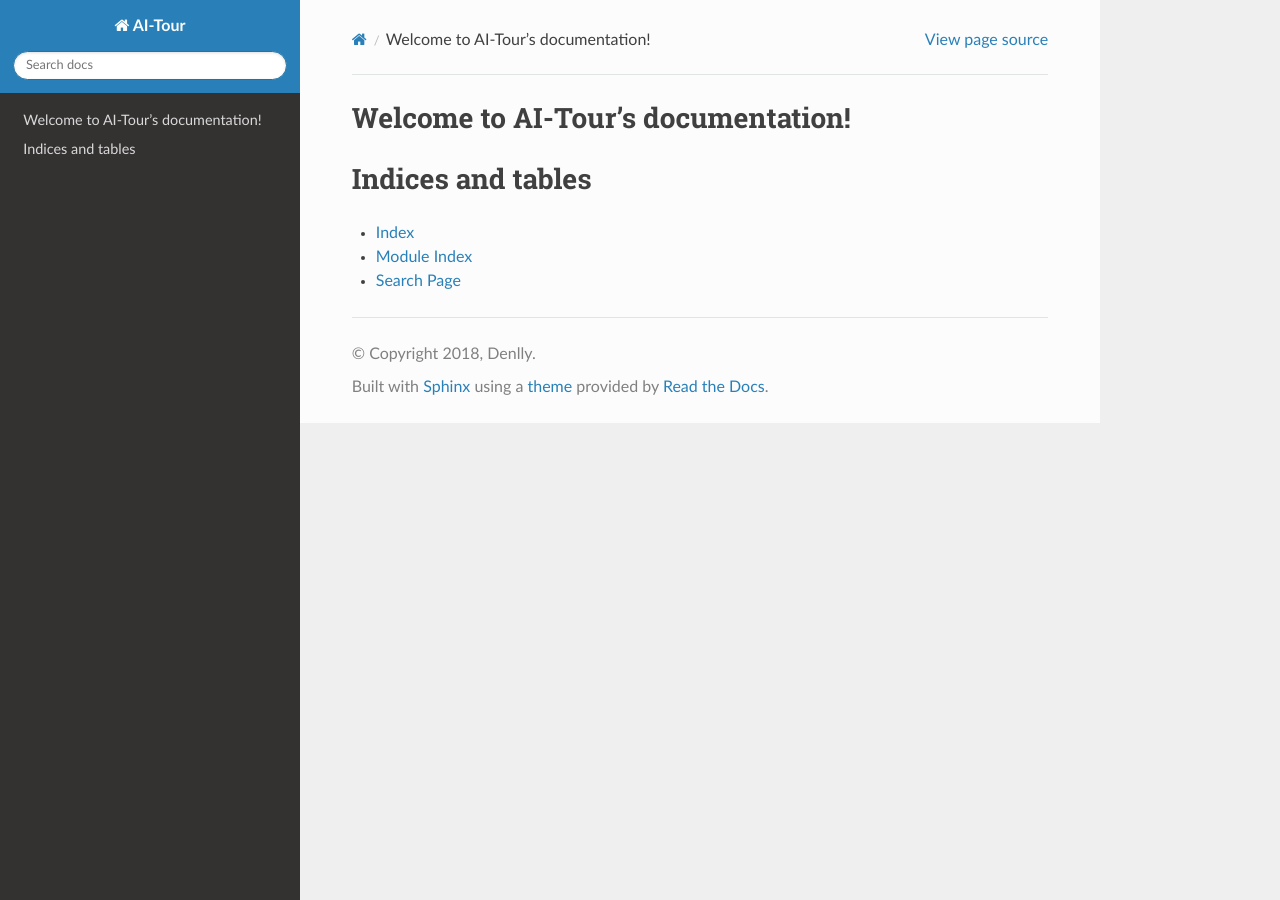
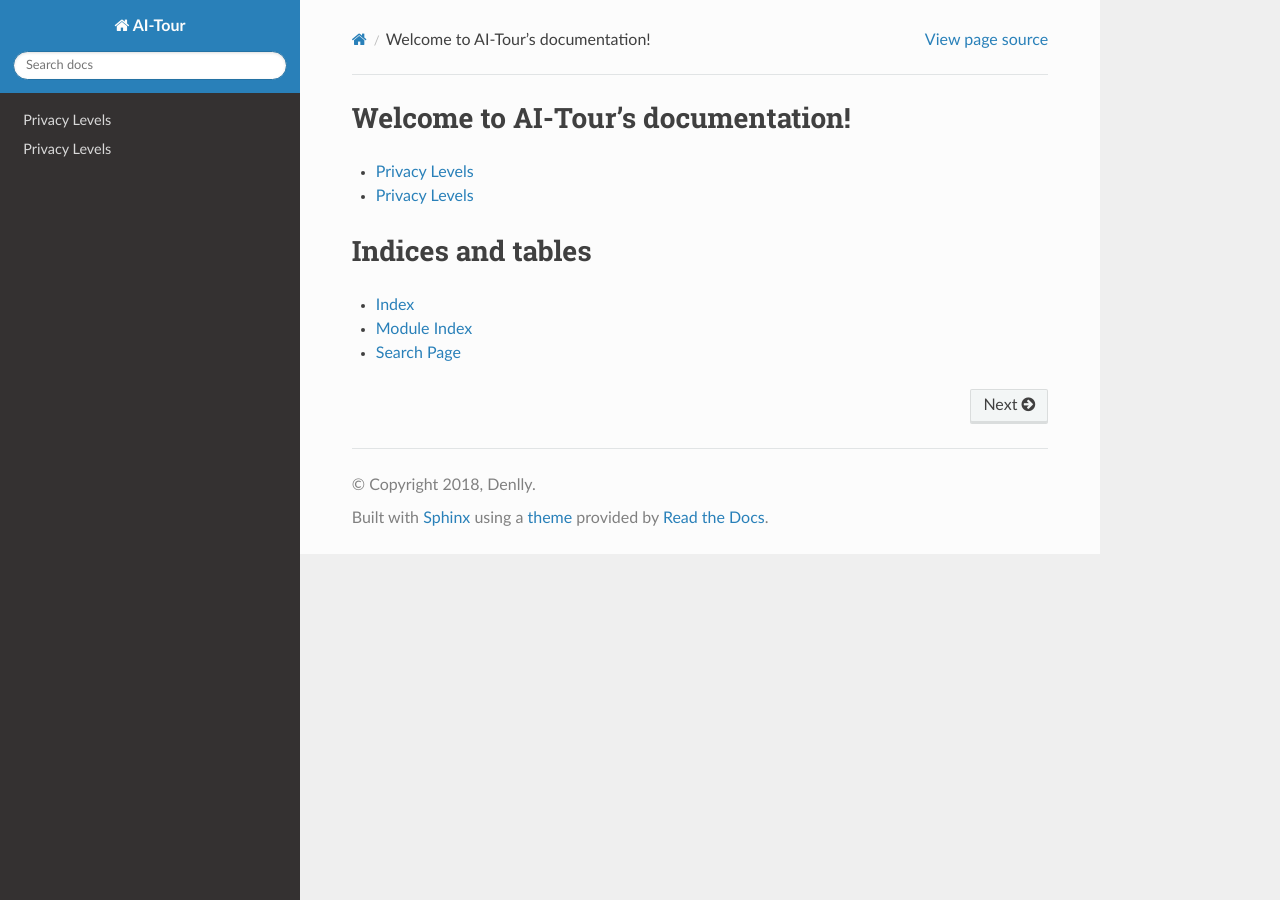
Before and after one commit to denlly/AI-Tour, a Sphinx documentation site: the page built from docs/index.rst, in a window 1280 px wide. Built offline with Sphinx 7.4.7 and the Read the Docs theme 2.0.0, drawn with Linux system fonts in a browser that asks for light colours.

Commit message:
add demo

```diff
--- a/docs/conf.py
+++ b/docs/conf.py
@@ -12,9 +12,9 @@
 # add these directories to sys.path here. If the directory is relative to the
 # documentation root, use os.path.abspath to make it absolute, like shown here.
 #
-# import os
-# import sys
-# sys.path.insert(0, os.path.abspath('.'))
+import os
+import sys
+sys.path.insert(0, os.path.abspath('.'))
 
 
 # -- Project information -----------------------------------------------------
@@ -63,7 +63,8 @@ language = u'zh-cn'
 # List of patterns, relative to source directory, that match files and
 # directories to ignore when looking for source files.
 # This pattern also affects html_static_path and html_extra_path.
-exclude_patterns = [u'_build', 'Thumbs.db', '.DS_Store']
+# exclude_patterns = [u'_build']
+exclude_patterns = [u'../docs']
 
 # The name of the Pygments (syntax highlighting) style to use.
 pygments_style = None
--- /dev/null
+++ b/docs/demo.rst
@@ -0,0 +1,2 @@
+Privacy Levels
+==============
--- a/docs/index.rst
+++ b/docs/index.rst
@@ -8,7 +8,10 @@ Welcome to AI-Tour's documentation!
 
 .. toctree::
    :maxdepth: 2
-   :caption: Contents:
+
+   demo
+   pythons/demo
+
 
 
 
--- /dev/null
+++ b/docs/pythons/demo.rst
@@ -0,0 +1,4 @@
+Privacy Levels
+==============
+
+python /demo
```
